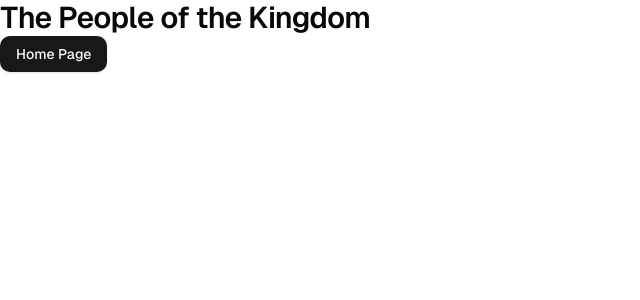
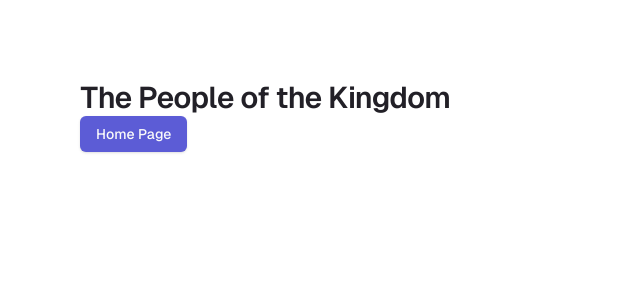
Before and after one commit to robiuzzaman4/flexileave, a Next.js app: page / in a window 1280 px wide. Shown: the top 300 px of the page, without its empty margins (0-640 px from the left). Built offline with nearby package versions, Linux system fonts and the light colour scheme.

Commit message:
feat: change shadcn colors

```diff
--- a/src/app/globals.css
+++ b/src/app/globals.css
@@ -5,25 +5,25 @@
 @layer base {
   :root {
     --background: 0 0% 100%;
-    --foreground: 240 10% 3.9%;
+    --foreground: 257 10% 14%; /* Mauve 12 */
     --card: 0 0% 100%;
-    --card-foreground: 240 10% 3.9%;
+    --card-foreground: 257 10% 14%; /* Mauve 12 */
     --popover: 0 0% 100%;
-    --popover-foreground: 240 10% 3.9%;
-    --primary: 240 5.9% 10%;
+    --popover-foreground: 257 10% 14%; /* Mauve 12 */
+    --primary: 240 60% 60%; /* Iris 9 */
     --primary-foreground: 0 0% 98%;
     --secondary: 240 4.8% 95.9%;
-    --secondary-foreground: 240 5.9% 10%;
+    --secondary-foreground: 240 60% 60%; /* Iris 9 */
     --muted: 240 4.8% 95.9%;
-    --muted-foreground: 240 3.8% 46.1%;
+    --muted-foreground: 252 5% 41%;
     --accent: 240 4.8% 95.9%;
-    --accent-foreground: 240 5.9% 10%;
+    --accent-foreground: 240 60% 60%; /* Iris 9 */
     --destructive: 0 84.2% 60.2%;
     --destructive-foreground: 0 0% 98%;
     --border: 240 5.9% 90%;
     --input: 240 5.9% 90%;
-    --ring: 240 5.9% 10%;
-    --radius: 0.75rem;
+    --ring: 240 60% 60%; /* Iris 9 */
+    --radius: 0.5rem;
     --chart-1: 12 76% 61%;
     --chart-2: 173 58% 39%;
     --chart-3: 197 37% 24%;
--- a/src/app/page.tsx
+++ b/src/app/page.tsx
@@ -3,7 +3,7 @@ import React from "react";
 
 const HomePage = () => {
   return (
-    <div>
+    <div className="p-20">
       <h2 className="text-3xl font-semibold tracking-tight">
         The People of the Kingdom
       </h2>
```
